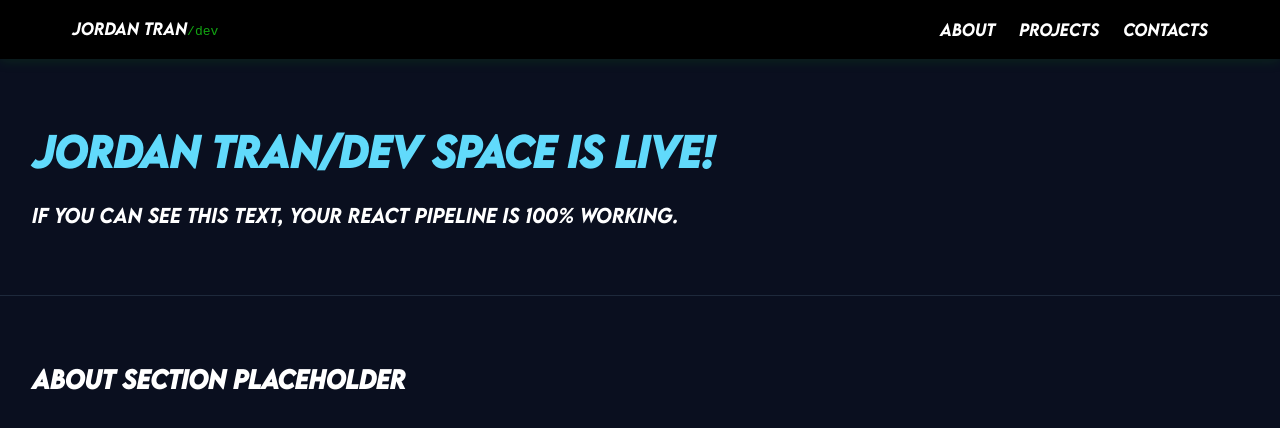
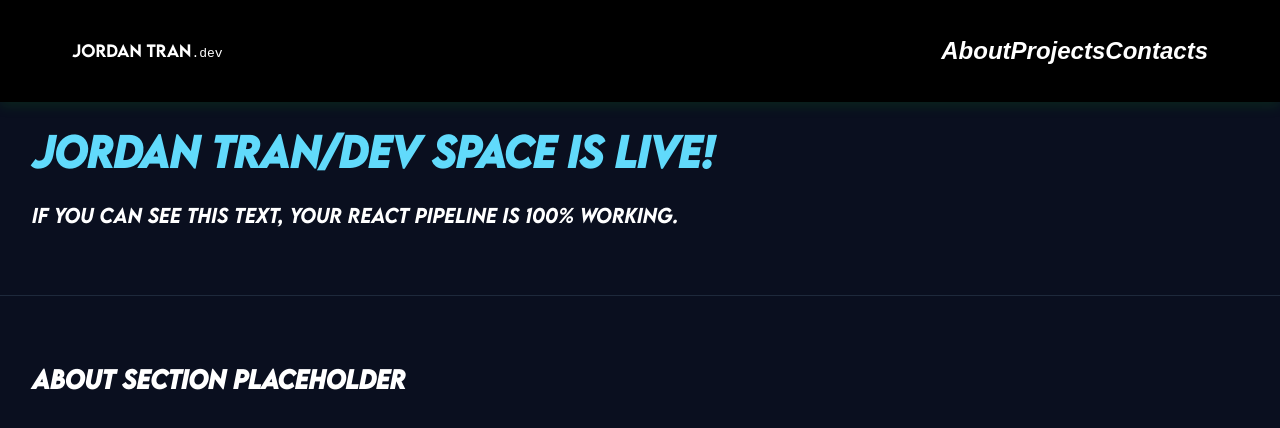
Before and after one commit to kevinleminion/portfolio-website, a React (Vite) app in the folder react-code/: page / in a window 1280 px wide. Shown: the top 428 px of the page. Built offline with nearby package versions, Linux system fonts and the light colour scheme; a web font is replaced by a local one.

Commit message:
tested some changes to the navbar

```diff
--- a/react-code/src/components/Navbar.css
+++ b/react-code/src/components/Navbar.css
@@ -6,16 +6,22 @@
     top: 0;
     left: 0;
     z-index: 100;
-    box-shadow: 0 2px 12px rgba(18, 165, 18, 0.15);
+    box-shadow: 0 4px 12px rgba(18, 165, 18, 0.15);
 }
 
 .navbar-container {
     max-width: 1200px;
     margin: 0 auto;
-    padding: 1rem 2rem;
+    padding: 2rem 2rem;
     display: flex;
     justify-content: space-between;
     align-items: center;
+}
+
+.name{
+    font-family: 'LEMON-MILK-MEDIUM', sans-serif;
+
+    scale: 200%;
 }
 
 .navbar a {
@@ -23,28 +29,43 @@
     text-decoration: none;
 }
 
-.navbar a:hover {
-    color: #12a512;
+/**
+    Removes the underline from the links in the navbar when hovered over
+*/
+
+.navbar .name:hover {
+    scale: 120%;
+    transition: scale 0.2s ease;
+
 }
 
-.navbar .accent {
+.navbar.accent {
     color: #12a512;
+    font-family: "Hiragino Mincho", "Comic Sans MS", "sans-serif";
 }
 
 .navbar-links {
     list-style: none;
     display: flex;
-    gap: 1.5rem;
     margin: 0;
+    margin-left: 1.5rem;
     padding: 0;
+
+    font-family: 'BM Space', sans-serif;
+    font-size: 1.5rem;
 }
 
-.navbar-links li {
-    margin: 0;
+/**
+    How the navbar elements change when hovered over
+*/
+.navbar-links a:hover{
+    scale:200%;
+    transition: scale 0.2s ease;
 }
 
 .navbar-links li a {
-    font-weight: 500;
+    font-weight: bold;
+    font-style: italic;
     transition: color 0.2s ease;
 }
 
--- a/react-code/src/components/Navbar.jsx
+++ b/react-code/src/components/Navbar.jsx
@@ -5,14 +5,13 @@ const NavBar = () => {
     return(
     <nav className = "navbar">
         <div className = "navbar-container">
-            <a href="#main" >Jordan Tran<code className = "accent">/dev</code></a>
+            <a href="#main" ><span className = "name">Jordan Tran</span><code className = "accent">.dev</code></a>
             <ul className = "navbar-links">
                 <li><a href="#about">About</a></li>
                 <li><a href="#projects">Projects</a></li>
                 <li><a href="#contact">Contacts</a></li>
             </ul>
         </div>
-
     </nav>
     )
 }
--- a/react-code/src/index.css
+++ b/react-code/src/index.css
@@ -4,6 +4,12 @@ This next section will be importing custom fonts to use.
 @font-face {
     font-family: 'LEMONMILK-MediumItalic';
     src: url('./assets/fonts/LEMONMILK-MediumItalic.otf') format('opentype');
+    font-weight: normal;
+}
+
+@font-face {
+    font-family: 'LEMON-MILK-MEDIUM';
+    src: url('./assets/fonts/LEMONMILK-Medium.otf') format('opentype');
     font-weight: normal;
 }
 
```
